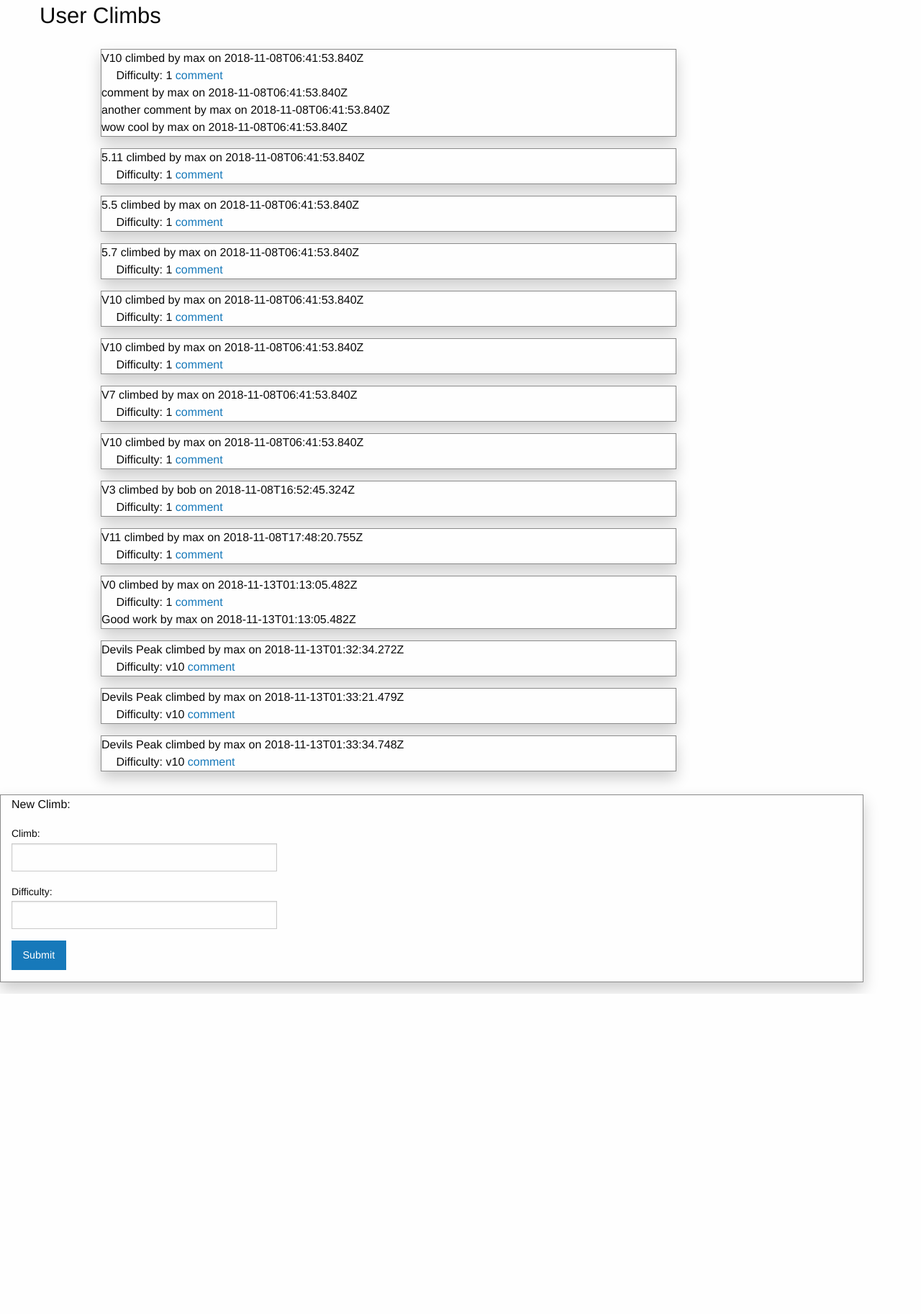
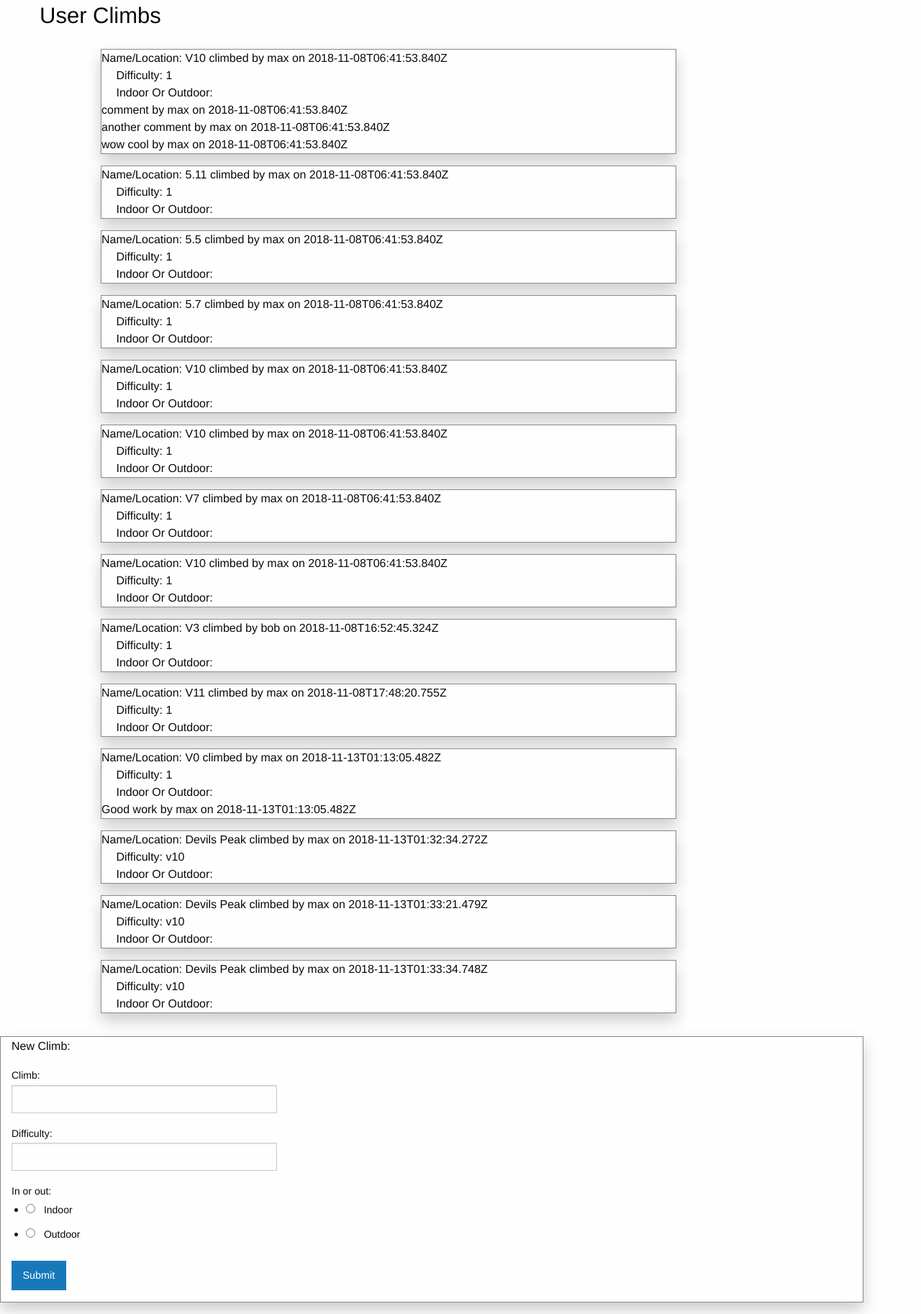
Before and after one commit to mmichelon/ClimbProject, a Django app: page / in a window 1280 px wide. Shown: the part 54-1880 px from the top of the page at 72% size. Before the commit the page ends 1435 px from the top, so only its background shows below. Run offline with Django 3.2, Linux system fonts and the light colour scheme; a user stored in the database is signed in; data comes from the database, SQL or seed files in the repository; both versions use the stored data as it was after the commit; some libraries are stand-ins or nearby versions.

Commit message:
Form addition in or out

```diff
--- a/climbproject/climbapp/forms.py
+++ b/climbproject/climbapp/forms.py
@@ -2,13 +2,20 @@
 from django.contrib.auth.forms import UserCreationForm, AuthenticationForm
 from django.contrib.auth.models import User
 
+
 class ClimbForm(forms.Form):
+
     climb = forms.CharField(
         label='Climb', max_length=240
         )
     difficulty = forms.CharField(
         label='Difficulty', max_length=10
     )
+
+    CHOICES=[('1','Indoor'),
+         ('2','Outdoor')]
+    in_or_out = forms.ChoiceField(choices=CHOICES, widget=forms.RadioSelect())
+
 
 class CommentForm(forms.Form):
     comment = forms.CharField(
--- a/climbproject/climbapp/models.py
+++ b/climbproject/climbapp/models.py
@@ -1,17 +1,21 @@
 from django.db import models
 from django.contrib.auth.models import User
+
+MY_CHOICES = ((1, 'Indoor'),
+               (2, 'Outdoor'))
 
 # Create your models here.
 class ClimbModel(models.Model):
     climb = models.CharField(max_length=240)
     difficulty = models.CharField(max_length=10)
+
+    in_or_out = models.BooleanField()
+
     author = models.ForeignKey(User, on_delete=models.CASCADE)
     creation_date = models.DateTimeField(auto_now_add=True)
 
-
     def __str__(self):
         return self.climb
-        # return "%s authored by %s" % (self.climb,self.author)
 
 class CommentModel(models.Model):
     comment = models.CharField(max_length=240)
--- a/climbproject/climbapp/templates/index.html
+++ b/climbproject/climbapp/templates/index.html
@@ -14,11 +14,20 @@
           <div>
             <div class="card-info" v-for="todo in todos.climbs">
               {% verbatim %}
-              {{ todo.climb }} climbed by {{ todo.author }} on {{ todo.created_on }}
+              Name/Location: {{ todo.climb }} climbed by {{ todo.author }} on {{ todo.created_on }}
               <br>
               &emsp;
               Difficulty: {{ todo.difficulty }}
-              <a v-bind:href="'/comment/'+ todo.id+'/'">comment</a>
+              <br>
+              &emsp;
+              Indoor Or Outdoor: {{ todo.in_or_out }}
+
+              <!-- {% for radio in myform.beatles %}
+              <div class="myradio">
+                {{ radio }}
+              </div>
+              {% endfor %} -->
+
               <div>
                 <div v-for="comm in todo.comments">
                   {{ comm.comment }} by {{ comm.author }} on {{ todo.created_on }}
@@ -28,22 +37,6 @@
               {% endverbatim %}
             </div>
           </div>
-
-      <!-- <div id="app-4">
-          <ul>
-            <div v-for="todo in todos.climbs">
-              {% verbatim %}
-              {{ todo.climb }} climbed by {{ todo.author }} on {{ todo.created_on }}
-              <a v-bind:href="'/comment/'+ todo.id+'/'">comment</a>
-              <ul>
-                <li v-for="comm in todo.comments">
-                  {{ comm.comment }} by {{ comm.author }} on {{ todo.created_on }}
-                  </div>
-                </li>
-              </ul>
-              {% endverbatim %}
-            </li>
-          </ul> -->
 
       </div>
     </div>
--- a/climbproject/climbapp/views.py
+++ b/climbproject/climbapp/views.py
@@ -22,6 +22,9 @@
                 climb = models.ClimbModel(
                     climb = form_instance.cleaned_data["climb"],
                     difficulty = form_instance.cleaned_data["difficulty"],
+
+                    in_or_out = form_instance.cleaned_data["in_or_out"],
+
                     author = request.user
                 )
                 climb.save()
--- a/requirements.txt
+++ b/requirements.txt
@@ -11,3 +11,4 @@
 six==1.11.0
 typed-ast==1.1.0
 wrapt==1.10.11
+pip install django-multiselectfield
```
Also changed, not shown: climbproject/climbapp/migrations/0006_climbmodel_in_or_out.py (added), climbproject/db.sqlite3.
